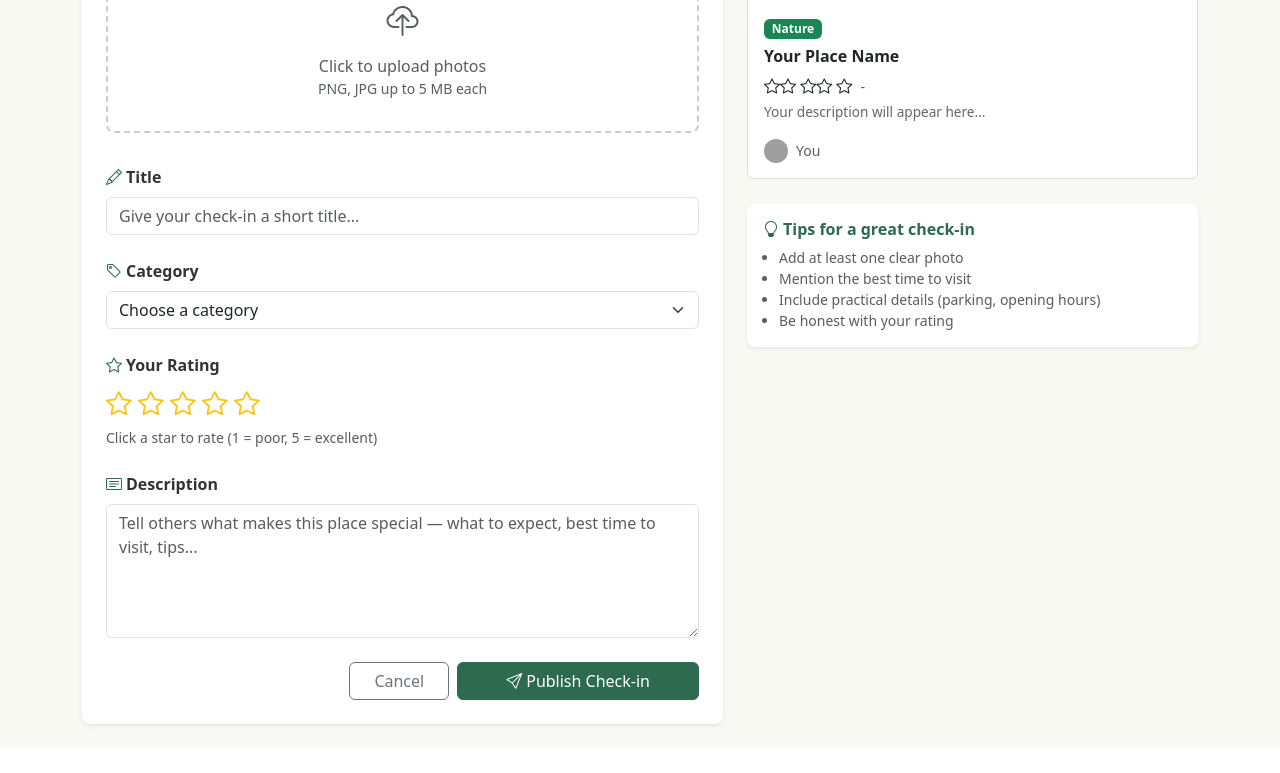
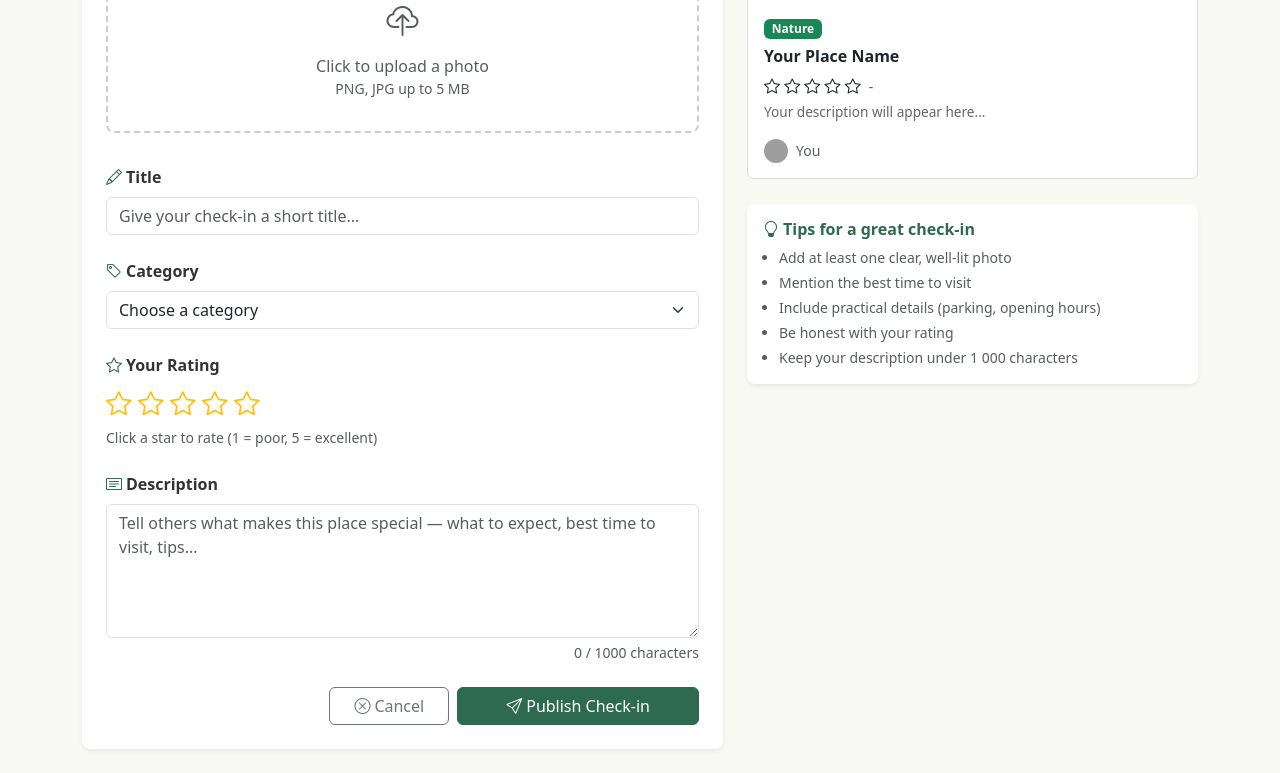
Before and after one commit to Ironman1231/CITS5505_Group_Project, a Python web app: template frontend/template/new-checkin.html in a window 1280 px wide. Shown: the part 401-1174 px from the top of the page. Before the commit the page ends 1131 px from the top, so only its background shows below. Run offline with Jinja, Linux system fonts and the light colour scheme; the template is opened without the code that fills it, so the values that code supplies are empty; grey boxes are pictures that could not be loaded.

Commit message:
Enhance new check-in form with SEO and validation
Added meta description for SEO, enhanced form validation, and improved accessibility features. Updated styles and scripts for better user experience.

```diff
--- a/frontend/template/new-checkin.html
+++ b/frontend/template/new-checkin.html
@@ -3,21 +3,51 @@
 <head>
   <meta charset="UTF-8" />
   <meta name="viewport" content="width=device-width, initial-scale=1.0" />
+  <meta name="description" content="Share a new place discovery around Perth or UWA." />
   <title>New Check-in — PerthPins</title>
 
+  <!-- Bootstrap CSS -->
   <link rel="stylesheet" href="https://cdn.jsdelivr.net/npm/bootstrap@5.3.3/dist/css/bootstrap.min.css" />
+
+  <!-- Bootstrap Icons -->
   <link rel="stylesheet" href="https://cdn.jsdelivr.net/npm/bootstrap-icons@1.11.3/font/bootstrap-icons.min.css" />
-  <link rel="stylesheet" href="https://unpkg.com/leaflet@1.9.4/dist/leaflet.css" />
+
+  <!-- Leaflet CSS with SRI hash -->
+  <link rel="stylesheet"
+        href="https://unpkg.com/leaflet@1.9.4/dist/leaflet.css"
+        integrity="sha256-p4NxAoJBhIIN+hmNHrzRCf9tD/miZyoHS5obTRR9BMY="
+        crossorigin="anonymous" />
+
+  <!-- Site-wide styles -->
   <link rel="stylesheet" href="../static/css/common.css" />
+
+  <!-- Page-specific styles -->
   <link rel="stylesheet" href="../static/css/new-checkin.css" />
 </head>
 <body>
 
-<!--
-<div id="navbar-placeholder"></div>
--->
 {% include "navbar.html" %}
 
+<!-- Flash messages rendered as Bootstrap alerts, not alert() -->
+{% with messages = get_flashed_messages(with_categories=true) %}
+  {% if messages %}
+    <div class="container mt-3">
+      {% for category, message in messages %}
+        <div class="alert alert-{{ category }} alert-dismissible fade show py-2" role="alert">
+          {% if category == 'success' %}
+            <i class="bi bi-check-circle-fill me-2"></i>
+          {% elif category == 'danger' %}
+            <i class="bi bi-exclamation-triangle-fill me-2"></i>
+          {% else %}
+            <i class="bi bi-info-circle-fill me-2"></i>
+          {% endif %}
+          {{ message }}
+          <button type="button" class="btn-close" data-bs-dismiss="alert" aria-label="Close"></button>
+        </div>
+      {% endfor %}
+    </div>
+  {% endif %}
+{% endwith %}
 
 <!-- Page header -->
 <div class="bg-white border-bottom py-4">
@@ -74,12 +121,18 @@
             <label class="form-label fw-semibold">
               <i class="bi bi-camera me-1 text-green"></i>Photos
             </label>
+            <!-- Styled upload zone using label as click target -->
             <label for="photo-input" class="photo-preview-area d-block">
               <i class="bi bi-cloud-upload fs-2 text-muted"></i>
-              <div class="mt-2 text-muted">Click to upload photos</div>
-              <div class="text-muted small">PNG, JPG up to 5 MB each</div>
+              <div class="mt-2 text-muted">Click to upload a photo</div>
+              <div class="text-muted small">PNG, JPG up to 5 MB</div>
             </label>
-            <input type="file" class="d-none" id="photo-input" name="input_image" multiple accept="image/*"/>
+            <!-- name="input_image" must match request.files key in Flask -->
+            <input type="file"
+                   class="d-none"
+                   id="photo-input"
+                   name="input_image"
+                   accept="image/*" />
             <div id="photo-previews" class="mt-2 d-flex flex-wrap"></div>
           </div>
 
@@ -88,8 +141,14 @@
             <label for="title" class="form-label fw-semibold">
               <i class="bi bi-pencil me-1 text-green"></i>Title
             </label>
-            <input type="text" class="form-control" id="title"
-                   placeholder="Give your check-in a short title..." name="title" required />
+            <input type="text"
+                   class="form-control"
+                   id="title"
+                   name="title"
+                   placeholder="Give your check-in a short title..."
+                   maxlength="120"
+                   required />
+            <div class="invalid-feedback">Please enter a title.</div>
           </div>
 
           <!-- 4. Category -->
@@ -113,16 +173,22 @@
             <label class="form-label fw-semibold d-block">
               <i class="bi bi-star me-1 text-green"></i>Your Rating
             </label>
-            <div class="star-picker" id="star-picker">
-              <i class="bi bi-star" data-value="1"></i>
-              <i class="bi bi-star" data-value="2"></i>
-              <i class="bi bi-star" data-value="3"></i>
-              <i class="bi bi-star" data-value="4"></i>
-              <i class="bi bi-star" data-value="5"></i>
+            <div class="star-picker" id="star-picker"
+                 role="radiogroup" aria-label="Rate from 1 to 5 stars">
+              <i class="bi bi-star" data-value="1" role="radio" aria-label="1 star" tabindex="0"></i>
+              <i class="bi bi-star" data-value="2" role="radio" aria-label="2 stars" tabindex="0"></i>
+              <i class="bi bi-star" data-value="3" role="radio" aria-label="3 stars" tabindex="0"></i>
+              <i class="bi bi-star" data-value="4" role="radio" aria-label="4 stars" tabindex="0"></i>
+              <i class="bi bi-star" data-value="5" role="radio" aria-label="5 stars" tabindex="0"></i>
             </div>
             <div class="form-text">Click a star to rate (1 = poor, 5 = excellent)</div>
+            <!-- Shown by JS when user tries to submit without rating -->
+            <div class="text-danger small mt-1 d-none" id="rating-error">
+              Please select a star rating.
             </div>
-          <!-- Hidden rating input -->
+          </div>
+
+          <!-- Hidden rating value submitted with the form -->
           <input type="hidden" name="rating" id="rating-value" value="0" />
 
           <!-- 6. Description -->
@@ -130,15 +196,36 @@
             <label for="description" class="form-label fw-semibold">
               <i class="bi bi-card-text me-1 text-green"></i>Description
             </label>
-            <textarea class="form-control" id="description" rows="5"
-                      placeholder="Tell others what makes this place special — what to expect, best time to visit, tips..." name="description" required></textarea>
+            <textarea class="form-control"
+                      id="description"
+                      name="description"
+                      rows="5"
+                      maxlength="1000"
+                      placeholder="Tell others what makes this place special — what to expect, best time to visit, tips..."
+                      required></textarea>
+            <div class="invalid-feedback">Please add a description.</div>
+            <!-- Live character counter updated by JS input listener -->
+            <div class="form-text text-end">
+              <span id="desc-char-count">0</span> / 1000 characters
+            </div>
           </div>
 
-          <!-- Submit -->
+          <!-- Submit row -->
           <div class="d-grid gap-2 d-md-flex justify-content-md-end">
-            <a href="explore.html" class="btn btn-outline-secondary px-4">Cancel</a>
-            <button type="submit" class="btn btn-pp px-5">
+            <!-- url_for('explore') resolves correctly in all environments -->
+            <a href="{{ url_for('explore') }}" class="btn btn-outline-secondary px-4">
+              <i class="bi bi-x-circle me-1"></i>Cancel
+            </a>
+            <!-- Spinner shown after validation passes to block double-submit -->
+            <button type="submit" class="btn btn-pp px-5" id="submit-btn">
+              <span id="submit-text">
                 <i class="bi bi-send me-1"></i>Publish Check-in
+              </span>
+              <span id="submit-spinner" class="d-none">
+                <span class="spinner-border spinner-border-sm me-1"
+                      role="status" aria-hidden="true"></span>
+                Publishing...
+              </span>
             </button>
           </div>
 
@@ -146,42 +233,59 @@
       </div>
     </div><!-- /form column -->
 
-
     <!-- ===== PREVIEW COLUMN ===== -->
     <div class="col-lg-5">
       <div class="position-sticky" style="top:80px;">
 
-        <!-- Preview card -->
         <p class="fw-semibold text-muted small mb-2">
           <i class="bi bi-eye me-1"></i>Live Preview
         </p>
+
+        <!-- Preview card mirrors the real check-in card layout -->
         <div class="card checkin-card">
-          <img src="https://picsum.photos/400/220?random=61" class="card-img-top" id="preview-img" alt="preview" />
+          <!-- Updated by photo upload handler -->
+          <img src="https://picsum.photos/400/220?random=61"
+               class="card-img-top"
+               id="preview-img"
+               alt="Preview of uploaded photo" />
           <div class="card-body">
+            <!-- Updated by category select handler -->
             <span class="badge badge-nature mb-2" id="preview-badge">Nature</span>
+            <!-- Updated by title input handler -->
             <h5 class="card-title" id="preview-title">Your Place Name</h5>
+            <!-- Updated by star picker click handler -->
             <div class="stars mb-1" id="preview-stars">
-              <i class="bi bi-star"></i><i class="bi bi-star"></i>
-              <i class="bi bi-star"></i><i class="bi bi-star"></i>
+              <i class="bi bi-star"></i>
+              <i class="bi bi-star"></i>
+              <i class="bi bi-star"></i>
+              <i class="bi bi-star"></i>
               <i class="bi bi-star"></i>
               <small class="text-muted ms-1" id="preview-rating">-</small>
             </div>
+            <!-- Updated by description textarea handler -->
             <p class="card-text small" id="preview-desc">Your description will appear here...</p>
             <div class="d-flex align-items-center mt-2">
-              <img src="https://picsum.photos/30/30?random=101" class="rounded-circle me-2" width="24" height="24" alt="you" style="object-fit:cover;" />
+              <img src="https://picsum.photos/30/30?random=101"
+                   class="rounded-circle me-2"
+                   width="24" height="24"
+                   alt="Your avatar"
+                   style="object-fit:cover;" />
               <small class="text-muted">You</small>
             </div>
           </div>
         </div>
 
-        <!-- Tips -->
+        <!-- Tips panel -->
         <div class="bg-white rounded-3 shadow-sm p-3 mt-4">
-          <h6 class="fw-bold mb-2 text-green"><i class="bi bi-lightbulb me-1"></i>Tips for a great check-in</h6>
+          <h6 class="fw-bold mb-2 text-green">
+            <i class="bi bi-lightbulb me-1"></i>Tips for a great check-in
+          </h6>
           <ul class="small text-muted mb-0 ps-3">
-            <li>Add at least one clear photo</li>
-            <li>Mention the best time to visit</li>
-            <li>Include practical details (parking, opening hours)</li>
-            <li>Be honest with your rating</li>
+            <li class="mb-1">Add at least one clear, well-lit photo</li>
+            <li class="mb-1">Mention the best time to visit</li>
+            <li class="mb-1">Include practical details (parking, opening hours)</li>
+            <li class="mb-1">Be honest with your rating</li>
+            <li>Keep your description under 1 000 characters</li>
           </ul>
         </div>
 
@@ -191,103 +295,124 @@
   </div><!-- /row -->
 
   {% include "login_popup.html" %}
+
 </main>
 
+<!-- Bootstrap JS bundle -->
+<script src="https://cdn.jsdelivr.net/npm/bootstrap@5.3.3/dist/js/bootstrap.bundle.min.js"></script>
 
-<script src="https://cdn.jsdelivr.net/npm/bootstrap@5.3.3/dist/js/bootstrap.bundle.min.js"></script>
+<!-- Leaflet JS with SRI hash -->
 <script src="https://unpkg.com/leaflet@1.9.4/dist/leaflet.js"
         integrity="sha256-20nQCchB9co0qIjJZRGuk2/Z9VM+kNiyxNV1lvTlZBo="
-        crossorigin=""></script>
+        crossorigin="anonymous"></script>
+
+<!-- Shared utilities -->
 <script src="../static/js/common.js"></script>
-<!--
-<script>loadComponent('navbar-placeholder', 'navbar.html');</script>
--->
 
 <script>
-  /* ---- Map picker ---- */
-  let pickerMap = null;
+'use strict';
+
+// map state
+let pickerMap    = null;
 let pickerMarker = null;
 
+// toggle map picker panel
 document.getElementById('pick-on-map').addEventListener('click', function () {
-    const wrap = document.getElementById('map-picker-wrap');
-    wrap.style.display = wrap.style.display === 'none' ? 'block' : 'none';
+  const wrap      = document.getElementById('map-picker-wrap');
+  const isVisible = wrap.style.display !== 'none';
+  wrap.style.display = isVisible ? 'none' : 'block';
+  this.setAttribute('aria-expanded', String(!isVisible));
 
-    if (wrap.style.display === 'block' && !pickerMap) {
+  if (!isVisible && !pickerMap) {
+    // initialise map centred on Perth CBD
     pickerMap = L.map('map-picker').setView([-31.9505, 115.8605], 13);
     L.tileLayer('https://{s}.tile.openstreetmap.org/{z}/{x}/{y}.png', {
       attribution: '&copy; OpenStreetMap contributors'
     }).addTo(pickerMap);
 
+    // drop marker and save coordinates on click
     pickerMap.on('click', function (e) {
       const { lat, lng } = e.latlng;
       if (pickerMarker) pickerMap.removeLayer(pickerMarker);
       pickerMarker = L.marker([lat, lng]).addTo(pickerMap);
-        document.getElementById('map-coords').textContent = `
-        Selected: ${lat.toFixed(5)}, ${lng.toFixed(5)}
-        `;
+      document.getElementById('map-coords').textContent =
+        'Selected: ' + lat.toFixed(5) + ', ' + lng.toFixed(5);
+      document.getElementById('lat_input').value = lat;
+      document.getElementById('lng_input').value = lng;
+    });
 
-        // Save the value of latitude and longitude to the hidden input
-        document.getElementById("lat_input").value = lat;
-        document.getElementById("lng_input").value = lng;
-
-      });
-    } else if (pickerMap) {
-      pickerMap.invalidateSize(); // fix tile rendering after show
+  } else if (pickerMap && !isVisible) {
+    // recalculate tiles after panel becomes visible
+    pickerMap.invalidateSize();
   }
 });
 
-  // photo upload
-  document.getElementById("photo-input").addEventListener("change", function() {
-    const previews = document.getElementById("preview-img");
-    previews.innerHTML = ''; // clear old previews
+// update preview image and revoke previous object URL to free memory
+document.getElementById('photo-input').addEventListener('change', function () {
+  const previewImg = document.getElementById('preview-img');
+
+  if (previewImg.dataset.objectUrl) {
+    URL.revokeObjectURL(previewImg.dataset.objectUrl);
+    previewImg.dataset.objectUrl = '';
+  }
 
   const file = this.files[0];
   if (file) {
-      previews.src = URL.createObjectURL(file);
+    const objectUrl = URL.createObjectURL(file);
+    previewImg.src = objectUrl;
+    previewImg.dataset.objectUrl = objectUrl;
+  } else {
+    // reset to placeholder if file cleared
+    previewImg.src = 'https://picsum.photos/400/220?random=61';
   }
-  })
+});
 
-  /* ---- Live preview: title ---- */
+// update preview title as user types
 document.getElementById('title').addEventListener('input', function () {
   const val = this.value.trim();
   document.getElementById('preview-title').textContent = val || 'Your Place Name';
 });
 
-  /* ---- Live preview: description ---- */
+// update preview description and character counter
 document.getElementById('description').addEventListener('input', function () {
-    const val = this.value.trim();
+  const val   = this.value.trim();
   const short = val.length > 100 ? val.substring(0, 100) + '...' : val;
-    document.getElementById('preview-desc').textContent = short || 'Your description will appear here...';
+  document.getElementById('preview-desc').textContent =
+    short || 'Your description will appear here...';
+  document.getElementById('desc-char-count').textContent = this.value.length;
 });
 
-  /* ---- Live preview: category badge ---- */
+// category key to badge class and display label
 const catMap = {
-    food: ['badge-food', 'Food & Drink'],
-    study: ['badge-study', 'Study Spot'],
-    nature: ['badge-nature', 'Nature'],
+  food:      ['badge-food',      'Food & Drink'],
+  study:     ['badge-study',     'Study Spot'],
+  nature:    ['badge-nature',    'Nature'],
   nightlife: ['badge-nightlife', 'Nightlife'],
-    shopping: ['badge-shopping', 'Shopping'],
-    other: ['badge-other', 'Other']
+  shopping:  ['badge-shopping',  'Shopping'],
+  other:     ['badge-other',     'Other']
 };
 
+// update preview badge on category change
 document.getElementById('category').addEventListener('change', function () {
-    const badge = document.getElementById('preview-badge');
+  const badge        = document.getElementById('preview-badge');
   const [cls, label] = catMap[this.value] || ['badge-other', 'Other'];
-    badge.className = 'badge mb-2 ' + cls;
-    badge.textContent = label;
+  badge.className    = 'badge mb-2 ' + cls;
+  badge.textContent  = label;
 });
 
-  /* ---- Star rating picker ---- */
+// star picker
 const starPicker = document.getElementById('star-picker');
 const starIcons  = starPicker.querySelectorAll('[data-value]');
 
+// fill stars up to `filled` index in the picker widget
 function renderPickerStars(filled) {
   starIcons.forEach(function (s) {
-      const v = parseInt(s.dataset.value);
+    const v    = parseInt(s.dataset.value, 10);
     s.className = v <= filled ? 'bi bi-star-fill' : 'bi bi-star';
   });
 }
 
+// fill stars in the preview card
 function renderPreviewStars(val) {
   let html = '';
   for (let i = 1; i <= 5; i++) {
@@ -297,87 +422,85 @@
   document.getElementById('preview-stars').innerHTML = html;
 }
 
-  // Hover: preview fill
+// hover — preview fill
 starPicker.addEventListener('mouseover', function (e) {
   const star = e.target.closest('[data-value]');
-    if (star) renderPickerStars(parseInt(star.dataset.value));
+  if (star) renderPickerStars(parseInt(star.dataset.value, 10));
 });
 
-  // Mouse leave: restore current rating
+// mouse leave — restore committed rating
 starPicker.addEventListener('mouseleave', function () {
-    renderPickerStars(parseInt(document.getElementById('rating-value').value) || 0);
+  renderPickerStars(parseInt(document.getElementById('rating-value').value, 10) || 0);
 });
 
-  // Click: commit rating
+// click — commit rating
 starPicker.addEventListener('click', function (e) {
   const star = e.target.closest('[data-value]');
   if (!star) return;
-    const val = parseInt(star.dataset.value);
+  const val = parseInt(star.dataset.value, 10);
   document.getElementById('rating-value').value = val;
   renderPickerStars(val);
   renderPreviewStars(val);
+  document.getElementById('rating-error').classList.add('d-none');
 });
 
-  /* ---- Form submit feedback ---- */
+// form validation and submit
 document.getElementById('checkin-form').addEventListener('submit', function (e) {
   e.preventDefault();
-  const inputs = this.querySelectorAll('[required]');
-  for (const input of inputs) {
+
+  // check all required text/select fields
+  const requiredInputs = this.querySelectorAll('[required]');
+  for (const input of requiredInputs) {
     if (input.value.trim() === '') {
-      alert(`${input.name || input.id} is required`);
+      input.classList.add('is-invalid');
       input.focus();
-      return; // ← now correctly exits the entire handler
+      return;
     }
+    input.classList.remove('is-invalid');
   }
+
+  // check map coordinates
   const lat = document.getElementById('lat_input').value;
   const lng = document.getElementById('lng_input').value;
   if (lat === '' || lng === '') {
-    alert('Please select a location on the map');
+    const wrap = document.getElementById('map-picker-wrap');
+    wrap.style.display = 'block';
+    if (pickerMap) pickerMap.invalidateSize();
+    alert('Please click the map to select a location.');
     return;
   }
+
+  // check photo
   const photo = document.getElementById('photo-input');
   if (!photo.files || photo.files.length === 0) {
-    alert('Please upload a photo');
+    alert('Please upload at least one photo.');
     return;
   }
+
+  // check star rating
   const rate = document.getElementById('rating-value').value;
   if (rate === '0') {
-    alert('Please set a rating');
+    document.getElementById('rating-error').classList.remove('d-none');
+    starPicker.scrollIntoView({ behavior: 'smooth', block: 'center' });
     return;
   }
+
+  // show spinner and disable button to prevent double submit
+  document.getElementById('submit-text').classList.add('d-none');
+  document.getElementById('submit-spinner').classList.remove('d-none');
+  document.getElementById('submit-btn').disabled = true;
   this.submit();
 });
 
-  // {% if login_status == False %}
-  //   const modal = new bootstrap.Modal(document.getElementById("login_modal"));
-  //   modal.show()
-  // {% endif %}
-
-  // {% with messages = get_flashed_messages() %}
-  //   {% if messages %}
-  //     {% for message in messages %}
-  //       alert("{{ message }}");
-  //     {% endfor %}
-  //   {% endif %}
-  // {% endwith %}
-</script>
-
+// show login modal after DOM is ready if user is not authenticated
 {% if login_status == False %}
-<script>
-  const modal = new bootstrap.Modal(document.getElementById("login_modal"));
-  modal.show()
-</script>
+document.addEventListener('DOMContentLoaded', function () {
+  var loginModal = new bootstrap.Modal(document.getElementById('login_modal'));
+  loginModal.show();
+});
 {% endif %}
 
-{% with messages = get_flashed_messages() %}
-  {% if messages %}
-    {% for message in messages %}
-    <script>
-      alert("{{ message }}");
 </script>
-    {% endfor %}
-  {% endif %}
-{% endwith %}
 
 </body>
 </html>
```
Also changed, not shown: other parts of frontend/template/new-checkin.html (+30 -12 lines). Lines whose indentation alone changed are shown as unchanged.
